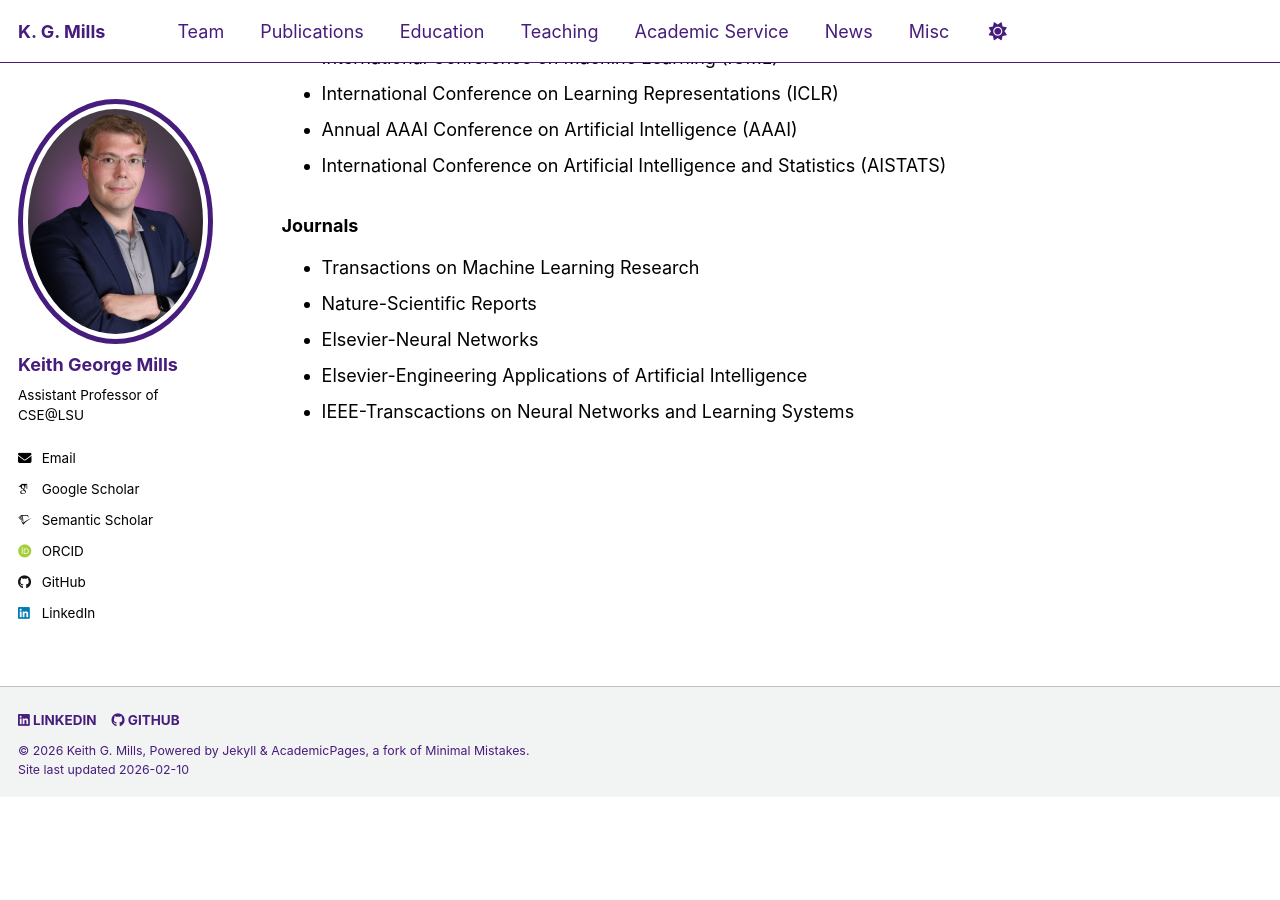
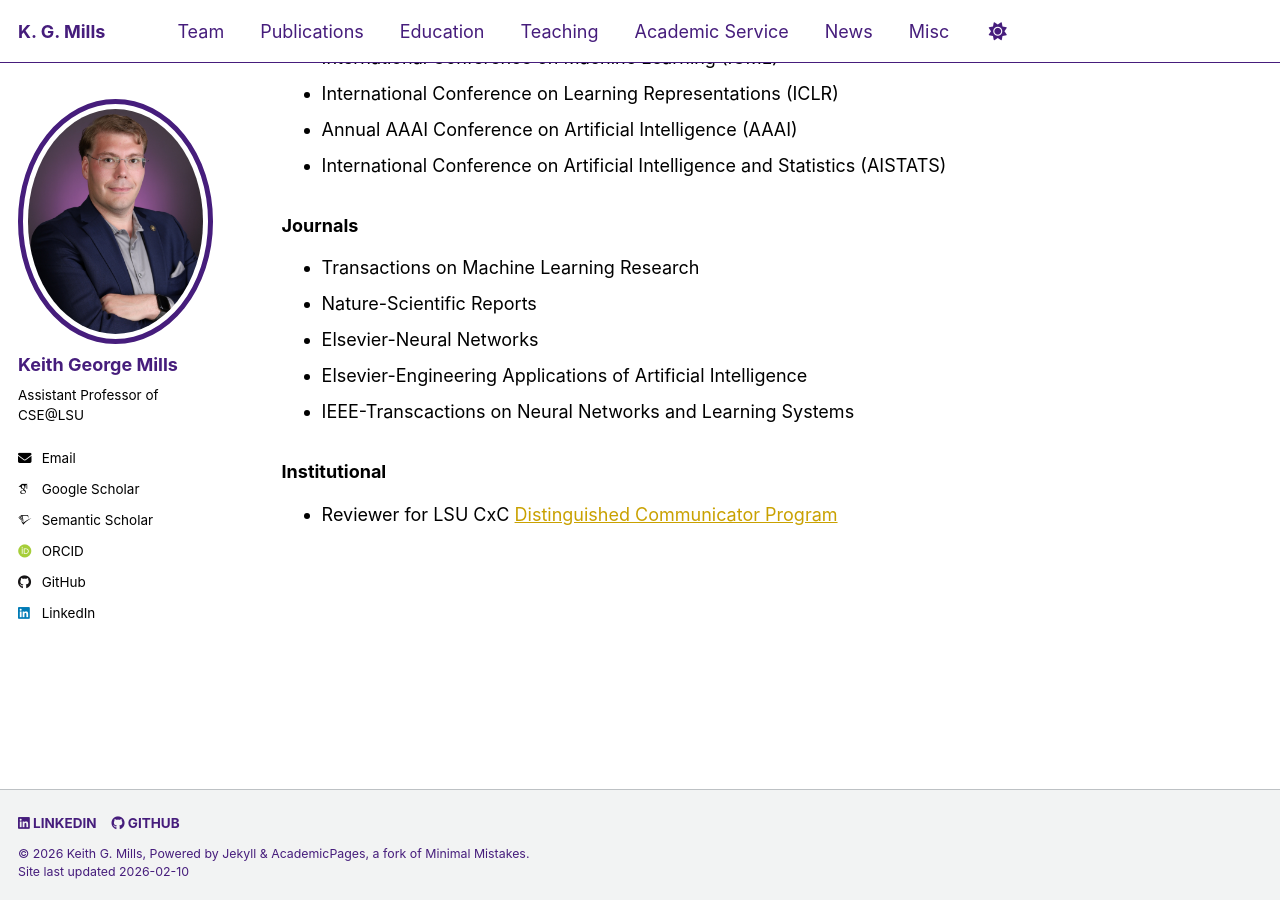
Before and after one commit to kgmills/kgmills.github.io, a Jekyll site: the page built from _pages/service.md, in a window 1280 px wide and 900 px high, scrolled down 531 px. Built offline with Jekyll 4.4.1, drawn with Linux system fonts in a browser that asks for light colours; some web fonts are replaced; before the commit the page ends 1328 px from its top, so only the background shows below that.

Commit message:
Distinguished Communicator

```diff
--- a/_pages/service.md
+++ b/_pages/service.md
@@ -26,3 +26,6 @@ author_profile: true
 * Elsevier-Neural Networks<br>
 * Elsevier-Engineering Applications of Artificial Intelligence<br>
 * IEEE-Transcactions on Neural Networks and Learning Systems
+
+### Institutional
+* Reviewer for LSU CxC [Distinguished Communicator Program](https://www.lsu.edu/cxc/recognition-awards/students/distinguished-communicator-program/index.php)
```
Also changed, not shown: _pages/teaching.md (+1 -0 lines).
